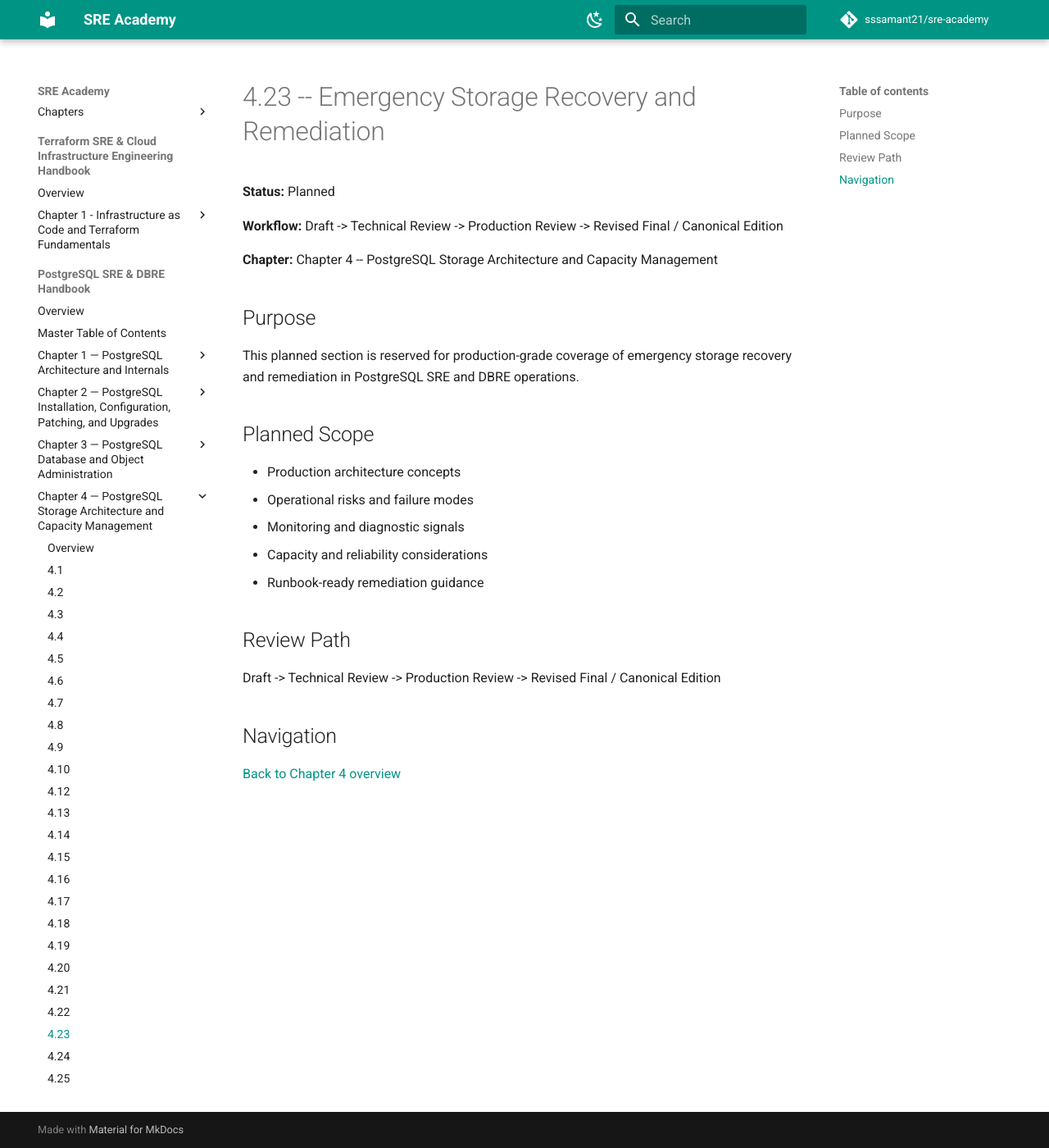
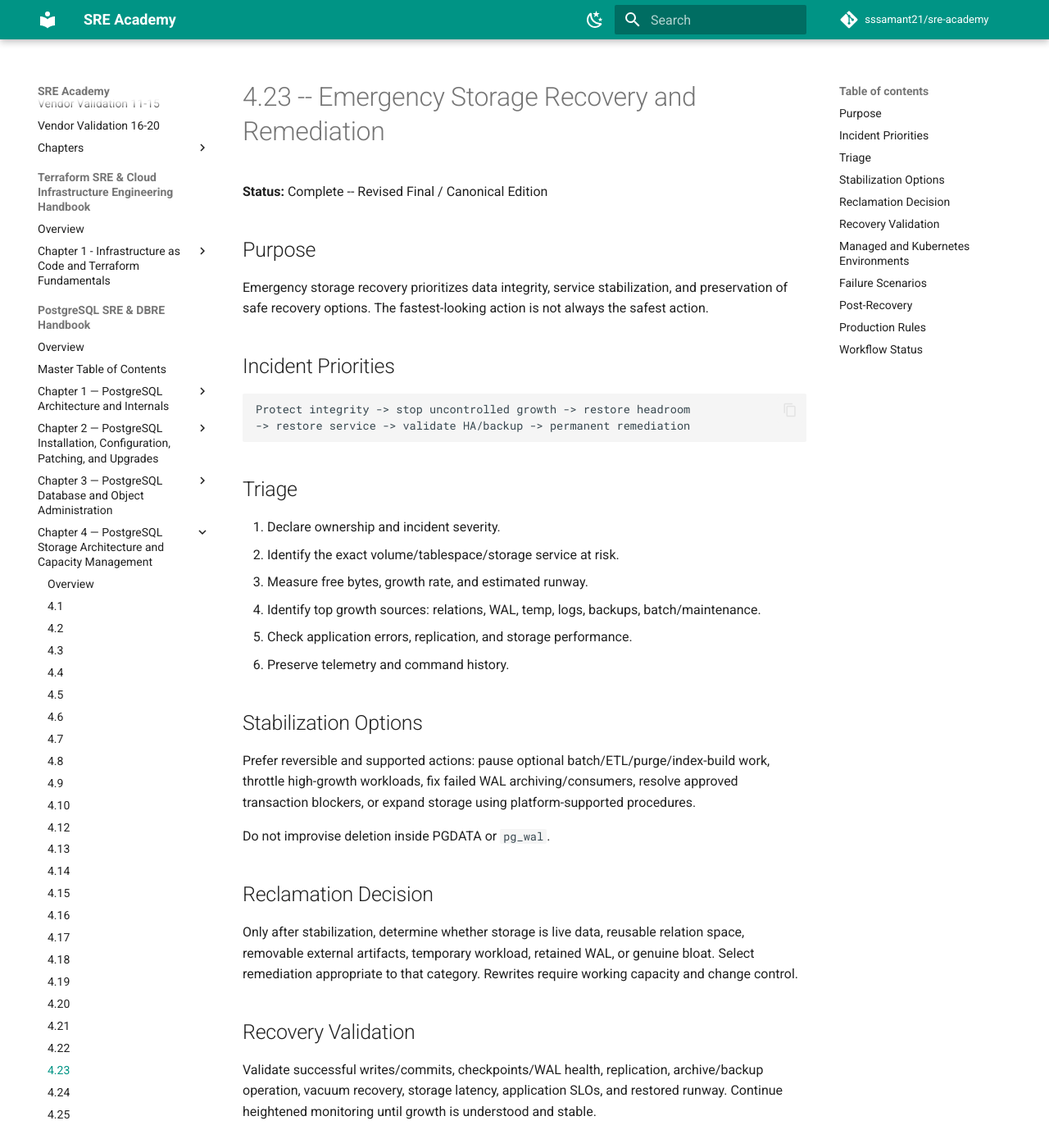
Before and after one commit to sssamant21/sre-academy, an MkDocs documentation site: the page built from docs/books/postgresql-sre-dbre-handbook/chapter-04/4.23-emergency-storage-recovery-and-remediation.md, in a window 1280 px wide and 1400 px high. Shown: the whole window at 82% size. Built offline with MkDocs 1.6.1 and Material for MkDocs 9.7.7, drawn with Linux system fonts in a browser that asks for light colours; comment, search, counter and statistics services are not loaded; some of the changed text lies outside the part shown.

Commit message:
docs(postgres): publish canonical section 4.23 emergency storage recovery

````diff
--- a/docs/books/postgresql-sre-dbre-handbook/chapter-04/4.23-emergency-storage-recovery-and-remediation.md
+++ b/docs/books/postgresql-sre-dbre-handbook/chapter-04/4.23-emergency-storage-recovery-and-remediation.md
@@ -1,27 +1,69 @@
 # 4.23 -- Emergency Storage Recovery and Remediation
 
-**Status:** Planned
-
-**Workflow:** Draft -> Technical Review -> Production Review -> Revised Final / Canonical Edition
-
-**Chapter:** Chapter 4 -- PostgreSQL Storage Architecture and Capacity Management
+**Status:** Complete -- Revised Final / Canonical Edition
 
 ## Purpose
 
-This planned section is reserved for production-grade coverage of emergency storage recovery and remediation in PostgreSQL SRE and DBRE operations.
+Emergency storage recovery prioritizes data integrity, service stabilization, and preservation of safe recovery options. The fastest-looking action is not always the safest action.
 
-## Planned Scope
+## Incident Priorities
 
-- Production architecture concepts
-- Operational risks and failure modes
-- Monitoring and diagnostic signals
-- Capacity and reliability considerations
-- Runbook-ready remediation guidance
+```text
+Protect integrity -> stop uncontrolled growth -> restore headroom
+-> restore service -> validate HA/backup -> permanent remediation
+```
 
-## Review Path
+## Triage
 
-Draft -> Technical Review -> Production Review -> Revised Final / Canonical Edition
+1. Declare ownership and incident severity.
+2. Identify the exact volume/tablespace/storage service at risk.
+3. Measure free bytes, growth rate, and estimated runway.
+4. Identify top growth sources: relations, WAL, temp, logs, backups, batch/maintenance.
+5. Check application errors, replication, and storage performance.
+6. Preserve telemetry and command history.
 
-## Navigation
+## Stabilization Options
 
-[Back to Chapter 4 overview](index.md)
+Prefer reversible and supported actions: pause optional batch/ETL/purge/index-build work, throttle high-growth workloads, fix failed WAL archiving/consumers, resolve approved transaction blockers, or expand storage using platform-supported procedures.
+
+Do not improvise deletion inside PGDATA or `pg_wal`.
+
+## Reclamation Decision
+
+Only after stabilization, determine whether storage is live data, reusable relation space, removable external artifacts, temporary workload, retained WAL, or genuine bloat. Select remediation appropriate to that category. Rewrites require working capacity and change control.
+
+## Recovery Validation
+
+Validate successful writes/commits, checkpoints/WAL health, replication, archive/backup operation, vacuum recovery, storage latency, application SLOs, and restored runway. Continue heightened monitoring until growth is understood and stable.
+
+## Managed and Kubernetes Environments
+
+Use provider-supported storage modification and recovery for managed PostgreSQL. In Kubernetes, validate PVC expansion, filesystem resize, StorageClass/operator behavior, node ephemeral storage, topology, and failover implications. Never bypass the operator by manipulating database files directly.
+
+## Failure Scenarios
+
+**Manual WAL deletion:** can destroy recoverability or prevent normal operation. Fix the retention cause instead.
+
+**Emergency `VACUUM FULL`:** can fail from insufficient working space and create locking/I/O/WAL pressure. Expand/stabilize first.
+
+**Restart as cleanup:** restart does not generally solve persistent relation/WAL capacity causes and can complicate an already fragile incident.
+
+## Post-Recovery
+
+Remove temporary throttles carefully, reconcile data/replicas/backups, update forecast and alerts, document root cause and contributing factors, and create prevention actions with owners and dates.
+
+## Production Rules
+
+1. Data integrity outranks cosmetic space reclamation.
+2. Stabilize before optimizing.
+3. Prefer reversible, supported actions.
+4. Never manually delete PostgreSQL-managed data or WAL files.
+5. Protect HA and backup capability throughout recovery.
+6. Validate the application, not only the filesystem.
+7. Require RCA after emergency storage intervention.
+
+## Workflow Status
+
+Draft **Complete** -> Technical Review **Complete** -> Production Review **Complete** -> Revised Final / Canonical Edition **Complete**
+
+**Next section: 4.24 -- Storage Maintenance, Automation, and Operational Runbooks.**
````
